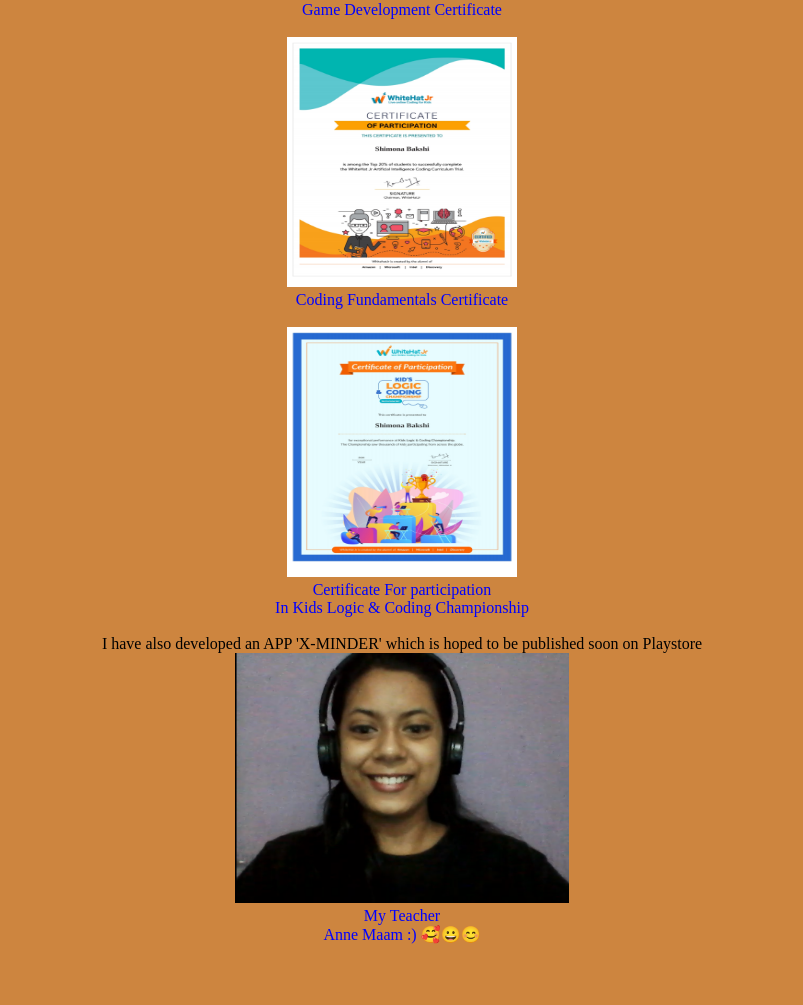
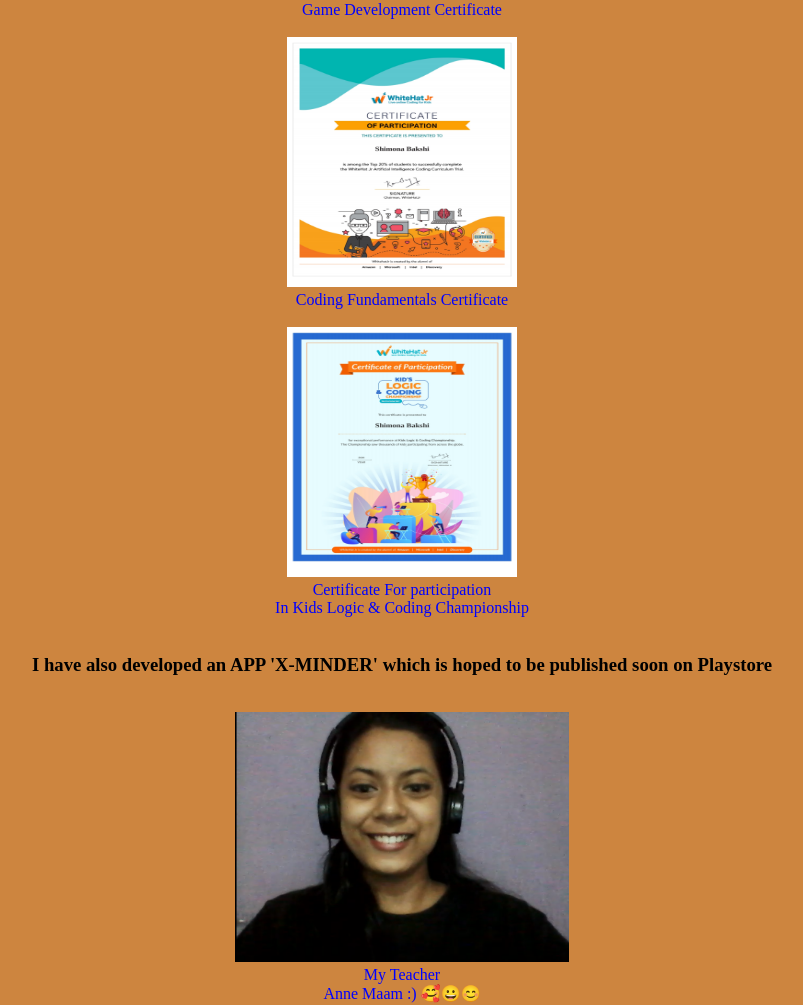
Before and after one commit to Shimona012/Portfolio, a plain HTML site: page Achivements.html in a window 1280 px wide. Shown: the part 950-1955 px from the top of the page, without its empty margins (238-1041 px from the left). Before the commit the page ends 1920 px from the top, so only its background shows below. Drawn offline with Linux system fonts and the light colour scheme.

Commit message:
Update Achivements.html

```diff
--- a/Achivements.html
+++ b/Achivements.html
@@ -40,7 +40,7 @@ a:hover {
        <br><br>
        <a  href="imgs/KLCCPC.jpg" target="_blank"><img src="imgs/KLCCPC.jpg"width=230 height="250"> <br>Certificate For participation <br> In Kids Logic & Coding Championship</a>
         <br><br>
-            I have also developed an APP 'X-MINDER' which is hoped to be published soon on Playstore
+           <h3> I have also developed an APP 'X-MINDER' which is hoped to be published soon on Playstore </h3>
          <br>
 
    <a  href="imgs/Teacher.png" target="_blank"><img src="imgs/Teacher.png" "width=230 height="250"> <br>My Teacher
```
